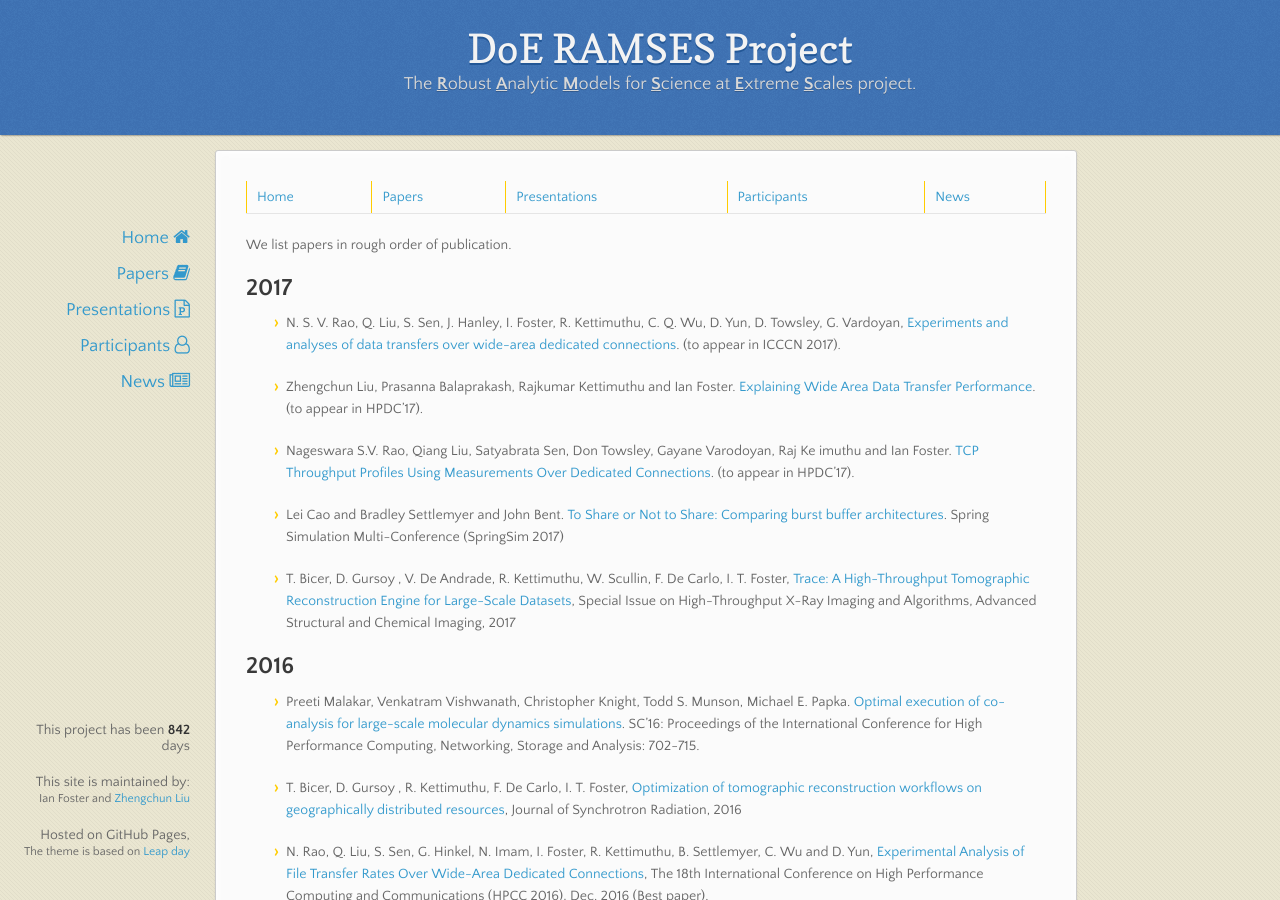
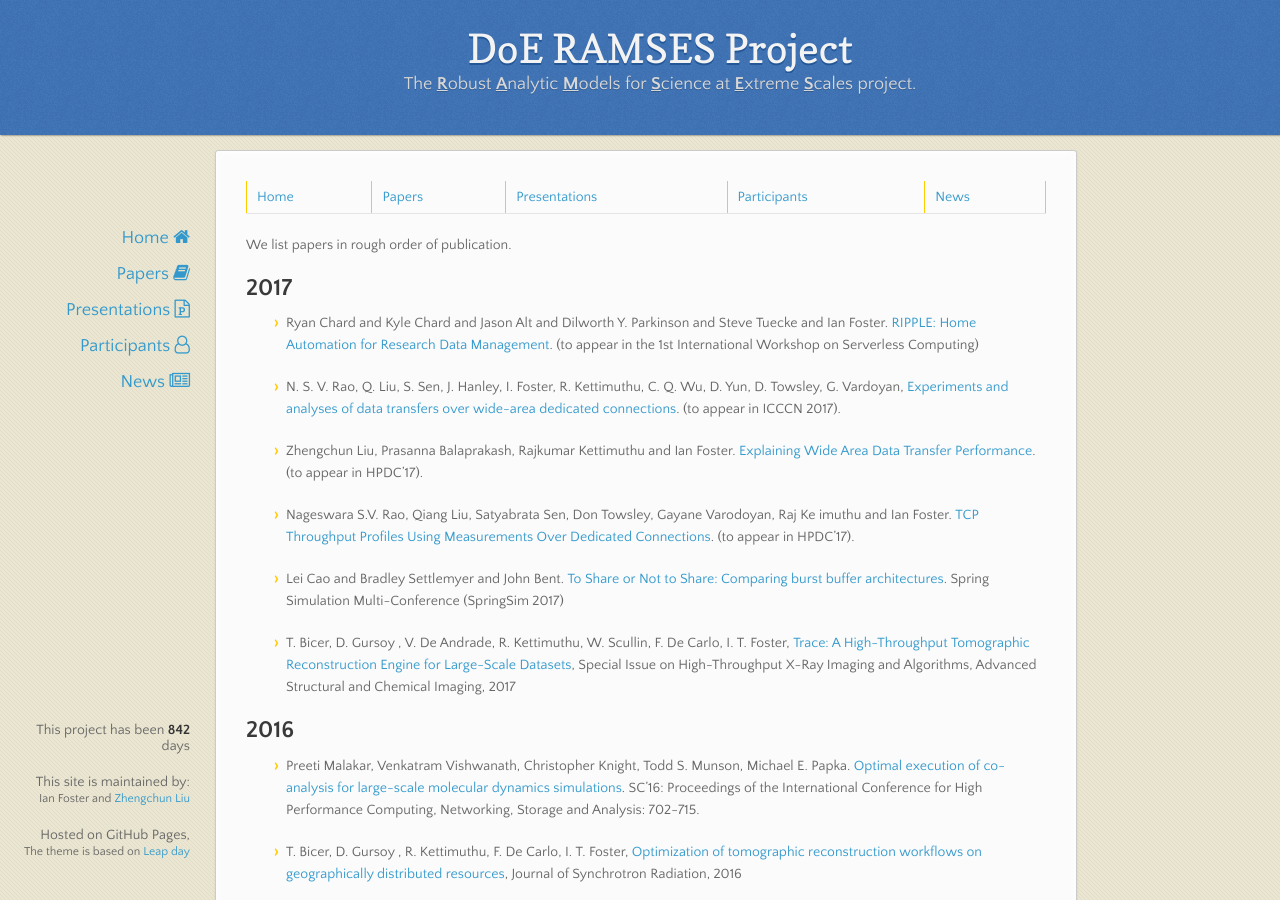
Before and after one commit to ramsesproject/ramses.github.io, a Jekyll site: the page built from papers.md, in a window 1280 px wide and 900 px high. Built offline with Jekyll 4.4.1, drawn with Linux system fonts in a browser that asks for light colours; nearby versions of some CDN libraries.

Commit message:
add, delete, polish etc.

```diff
--- a/papers.md
+++ b/papers.md
@@ -6,6 +6,8 @@ layout: default
 We list papers in rough order of publication.
 
 ## 2017
+* Ryan Chard and Kyle Chard and Jason Alt and Dilworth Y. Parkinson and Steve Tuecke and Ian Foster. [RIPPLE: Home Automation for Research Data Management](). (to appear in the 1st International Workshop on Serverless Computing)
+
 * N. S. V. Rao, Q. Liu, S. Sen, J. Hanley, I. Foster, R. Kettimuthu, C. Q. Wu, D. Yun, D. Towsley, G. Vardoyan, [Experiments and analyses of data transfers over wide-area dedicated connections](). (to appear in ICCCN 2017).
 
 * Zhengchun Liu, Prasanna Balaprakash, Rajkumar Kettimuthu and Ian Foster. [Explaining Wide Area Data Transfer Performance](http://dx.doi.org/10.1145/3078597.3078605). (to appear in HPDC'17).
```
